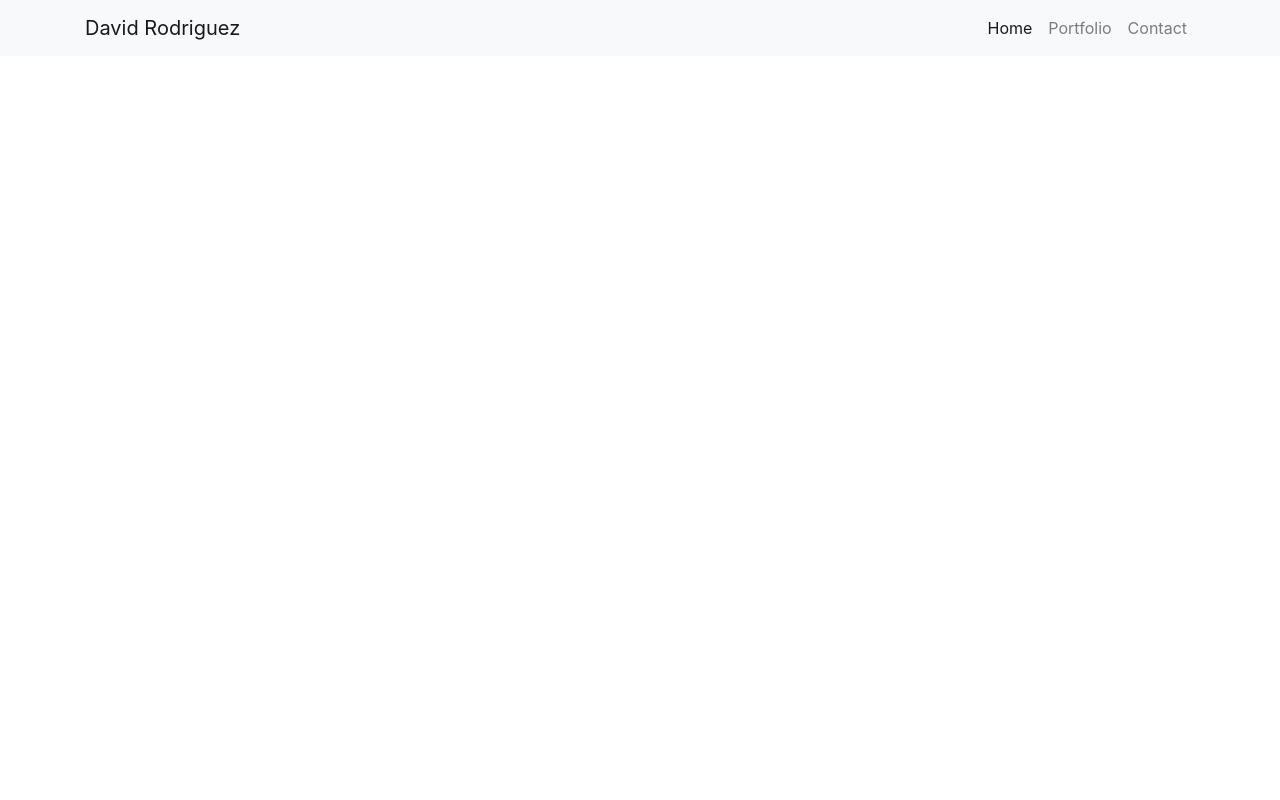
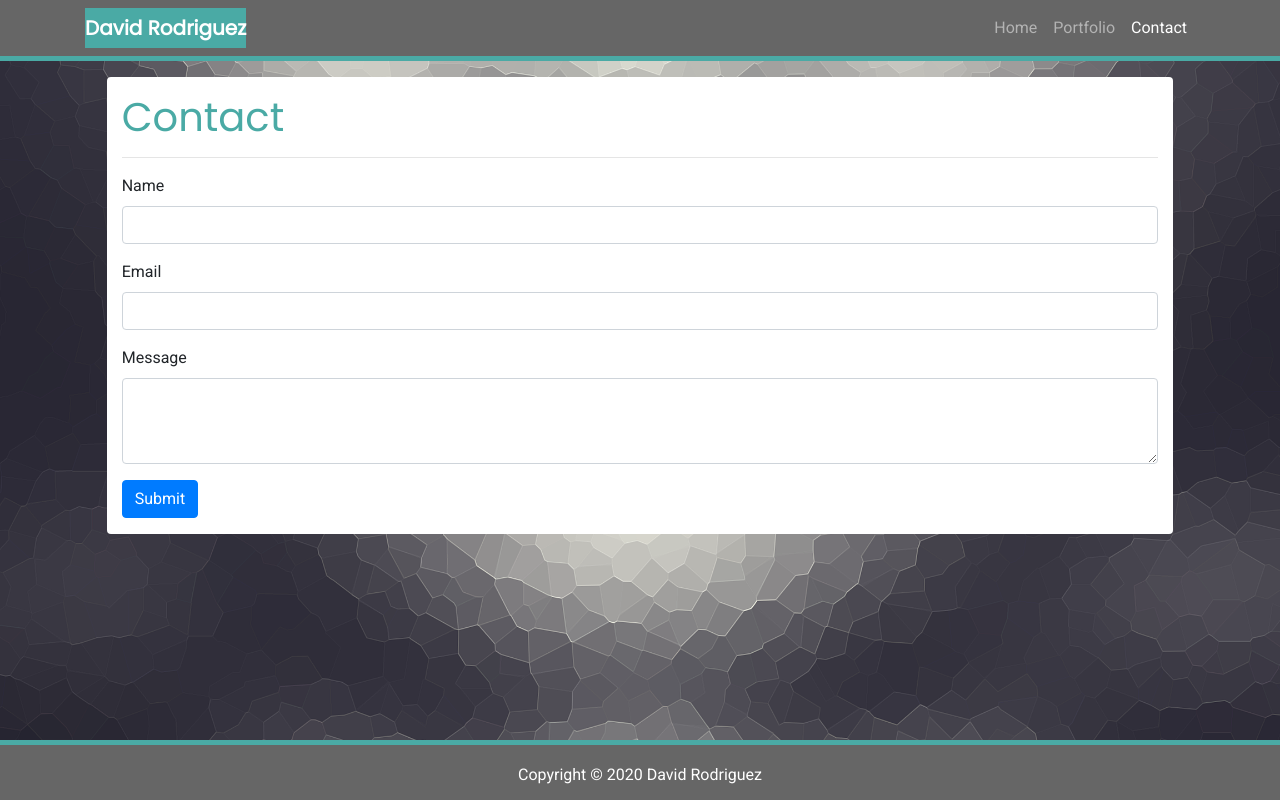
Before and after one commit to davidsaulrodriguez/responsive-portfolio-hw, a website: page contact.html in a window 1280 px wide. Drawn offline with Linux system fonts and the light colour scheme.

Commit message:
add fixed files

```diff
--- a/contact.html
+++ b/contact.html
@@ -11,11 +11,11 @@
   <title>Contact | My Responsive Profile</title>
 </head>
 
-<body>
+<body class="">
 
   <!-- Navigation Start -->
 
-  <nav class="navbar navbar-expand-lg navbar-light bg-light">
+  <nav class="navbar navbar-expand-lg navbar-dark bg-dark">
     <div class="container">
       <a class="navbar-brand" href="#">David Rodriguez</a>
       <button class="navbar-toggler" type="button" data-toggle="collapse" data-target="#navbarTogglerDemo02" aria-controls="navbarTogglerDemo02" aria-expanded="false" aria-label="Toggle navigation">
@@ -24,13 +24,13 @@
 
       <div class="collapse navbar-collapse" id="navbarTogglerDemo02">
         <ul class="navbar-nav ml-auto mt-2 mt-lg-0">
-          <li class="nav-item active">
+          <li class="nav-item">
             <a class="nav-link" href="./">Home</a>
           </li>
           <li class="nav-item">
             <a class="nav-link" href="./portfolio.html">Portfolio</a>
           </li>
-          <li class="nav-item">
+          <li class="nav-item active">
             <a class="nav-link" href="./contact.html">Contact <span class="sr-only">(current)</span></a>
           </li>
         </ul>
@@ -40,12 +40,44 @@
 
   <!-- Navigation End -->
 
-  <!-- Add your custom scripts here -->
-  <script src="./assets/js/main.min.js" charset="utf-8"></script>
+  <!-- Start of main content -->
+
+  <main class="container-fluid">
+    <div class="row">
+      <div class="col-sm-10 offset-sm-1 mt-3 mx-auto bg-white rounded">
+        <h1 class="h1 mt-3">Contact</h1>
+        <hr>
+        <form class="mb-3">
+          <div class="form-group">
+            <label for="name">Name</label>
+            <input type="text" class="form-control" id="name">
+          </div>
+          <div class="form-group">
+            <label for="email">Email</label>
+            <input type="email" class="form-control" id="email">
+          </div>
+          <div class="form-group">
+            <label for="message">Message</label>
+            <textarea class="form-control" id="message" rows="3"></textarea>
+          </div>
+          <button type="submit" class="btn btn-primary">Submit</button>
+        </form>
+
+      </div>
+    </div>
+
+  </main>
+
+  <!-- End of main content -->
+
+  <footer class="footer">Copyright &copy; 2020 David Rodriguez</footer>
+
   <!-- Required JS tags for Bootstrap 4 -->
   <script src="./assets/js/jquery.min.js" charset="utf-8"></script>
   <script src="./assets/js/popper.min.js" charset="utf-8"></script>
   <script src="./assets/js/bootstrap.min.js" charset="utf-8"></script>
+  <!-- Add your custom scripts here -->
+  <script src="./assets/js/main.min.js" charset="utf-8"></script>
 </body>
 
 </html>
--- a/src/scss/main.scss
+++ b/src/scss/main.scss
@@ -1,22 +1,53 @@
 /*
- * StartQuick v1.0.0-beta.1 (https://bsdadm.com/projects/quickstart)
+ * StartQuick v1.0.0-beta.0 (https://bsdadm.com/projects/quickstart)
  * Copyright 2020 StartQuick Authors (https://github.com/davidsaulrodriguez/quickstart/graphs/master)
  * Licensed under BSD 2 Clause (https://github.com/davidsaulrodriguez/quickstart/blob/master/LICENSE)
  */
+@import url('https://fonts.googleapis.com/css2?family=Poppins&family=Roboto&display=swap');
+$primary-color: #4AAAA5;
+$secondary-color: #666;
+$heading-font: 'Poppins', sans-serif;
+$text-font: 'Roboto', sans-serif;
+
+h1 {
+  color: $primary-color;
+  font-family: $heading-font;
+}
 
 body {
+  background: url('../imgs/plume.png') no-repeat center center fixed;
+  -webkit-background-size: cover;
+  -moz-background-size: cover;
+  -o-background-size: cover;
+  background-size: cover;
   margin-bottom: 60px;
+  font-family: $text-font;
+}
+
+.bg-dark {
+  background-color: $secondary-color !important;
+}
+
+.navbar {
+  border-bottom: 5px solid;
+  border-color: $primary-color;
+
+  .navbar-brand {
+    background-color: $primary-color;
+    font-weight: bold;
+    font-family: $heading-font;
+  }
 }
 
 .footer {
-  position:fixed;
-  bottom:0;
-  width:100%;
-  height:60px;
-  text-align:center;
+  position: fixed;
+  bottom: 0;
+  width: 100%;
+  height: 60px;
+  text-align: center;
   color: #fff;
   line-height: 60px;
-  background-color:#666;
+  background-color: $secondary-color;
   border-top: 5px solid;
-  border-color: #4AAAA5;
+  border-color: $primary-color;
 }
```
Also changed, not shown: assets/imgs/index.html (+3 -3 lines), index.html (+7 -7 lines), portfolio.html (+5 -5 lines), src/contact.html (+38 -6 lines), src/imgs/index.html (+3 -3 lines), src/index.html (+7 -7 lines), src/js/index.html (+3 -3 lines), src/portfolio.html (+5 -5 lines), src/scss/index.html (+3 -3 lines), assets/css/main.min.css.
